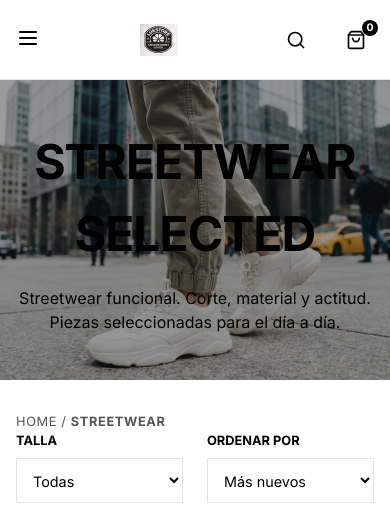
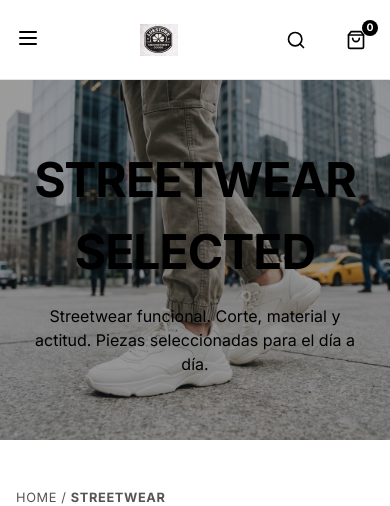
Before and after one commit to FelipeValgreen/lukstore-mockup, a React (Vite) app: page /mujer in a window 390 px wide. Shown: the top 506 px of the page. Built offline with nearby package versions, Linux system fonts and the light colour scheme; no server answers; the database is empty.

Commit message:
Bug Fix: Restore Category grid layout (fix giant images) and Hero banner height

```diff
--- a/src/pages/Category.css
+++ b/src/pages/Category.css
@@ -1,7 +1,9 @@
 .cat-hero {
     position: relative;
-    height: 300px;
-    /* Shorter for categories */
+    min-height: 40vh;
+    /* Allow growth */
+    padding: 4rem 1rem;
+    /* Add breathing room */
     background-size: cover;
     background-position: center;
     display: flex;
@@ -9,7 +11,37 @@
     justify-content: center;
     text-align: center;
     color: var(--color-paper);
-    margin-bottom: 2rem;
+    margin-bottom: 3rem;
+    background-color: #1a1a1a;
+    /* Fallback */
+}
+
+/*... existing ...*/
+
+.cat-products {
+    width: 100%;
+}
+
+.product-grid {
+    display: grid;
+    grid-template-columns: repeat(3, 1fr);
+    gap: 2rem;
+}
+
+@media (max-width: 1200px) {
+    .product-grid {
+        grid-template-columns: repeat(2, 1fr);
+    }
+}
+
+@media (max-width: 600px) {
+    .product-grid {
+        grid-template-columns: 1fr;
+    }
+
+    .cat-hero h1 {
+        font-size: 2rem;
+    }
 }
 
 .cat-hero-overlay {
```
